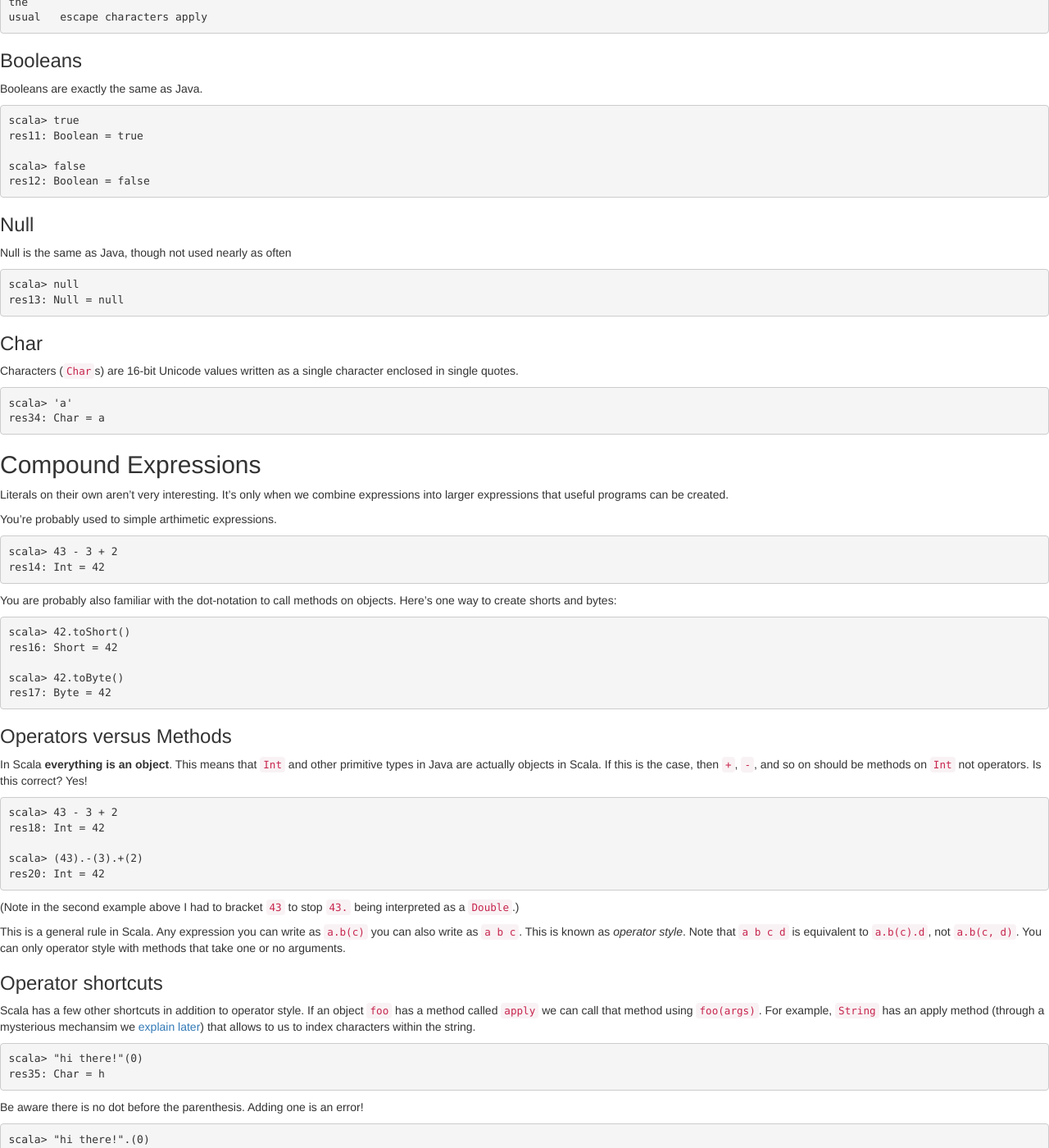
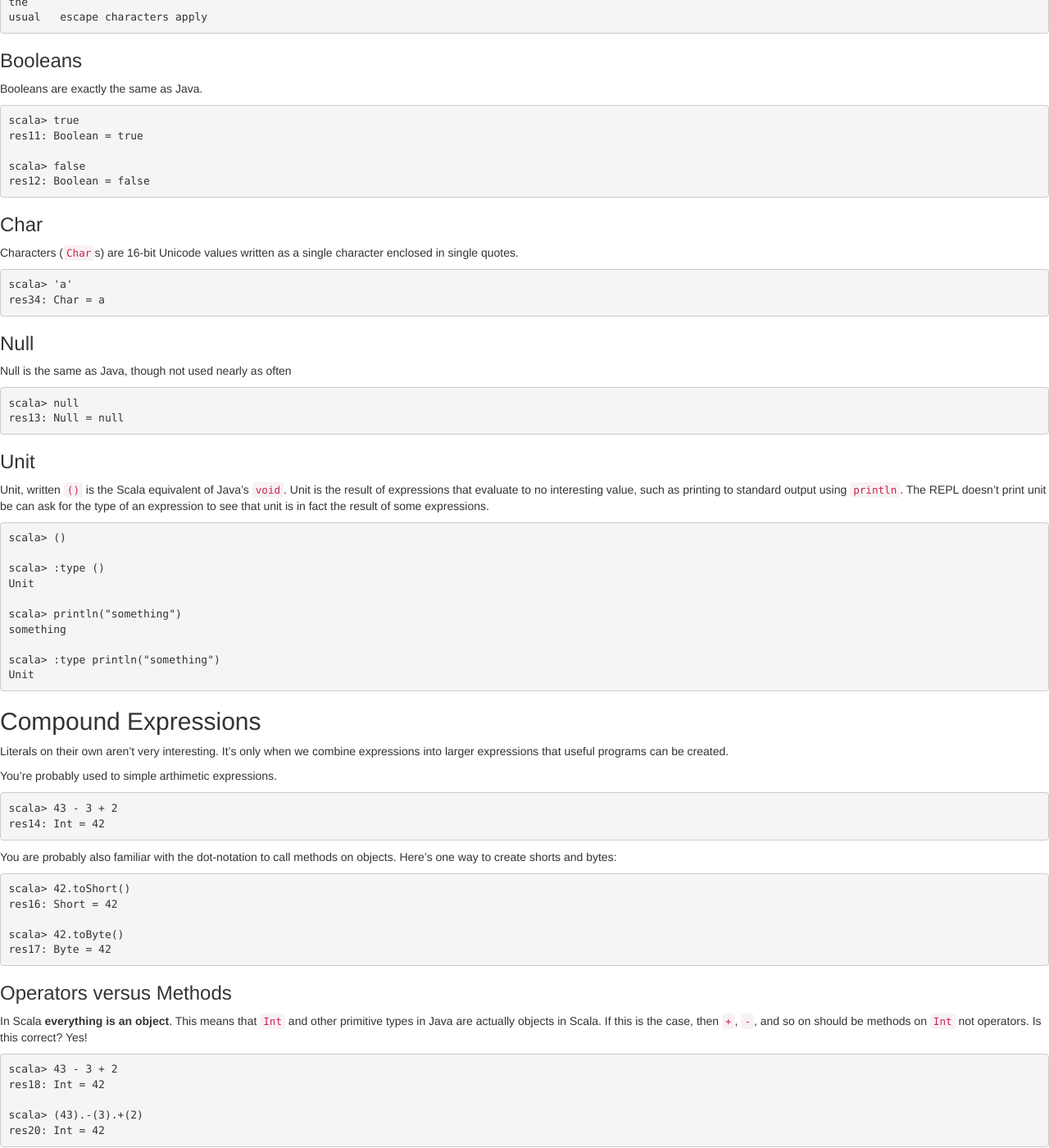
Before and after one commit to underscoreio/essential-scala, a Jekyll site: the page built from scala-basics/expressions.md, in a window 1280 px wide and 1400 px high, scrolled down 1058 px. Shown: the whole window at 82% size. Built offline with Jekyll 4.4.1, drawn with Linux system fonts in a browser that asks for light colours; nearby versions of some CDN libraries; library files that are not in the unit come from our copies.

Commit message:
Add Unit

```diff
--- a/scala-basics/expressions.md
+++ b/scala-basics/expressions.md
@@ -65,6 +65,15 @@ scala> false
 res12: Boolean = false
 {% endhighlight %}
 
+### Char
+
+Characters (`Char`s) are 16-bit Unicode values written as a single character enclosed in single quotes.
+
+{% highlight scala %}
+scala> 'a'
+res34: Char = a
+{% endhighlight %}
+
 ### Null
 
 Null is the same as Java, though not used nearly as often
@@ -74,14 +83,23 @@ scala> null
 res13: Null = null
 {% endhighlight %}
 
-### Char
+### Unit
 
-Characters (`Char`s) are 16-bit Unicode values written as a single character enclosed in single quotes.
+Unit, written `()` is the Scala equivalent of Java's `void`. Unit is the result of expressions that evaluate to no interesting value, such as printing to standard output using `println`. The REPL doesn't print unit be can ask for the type of an expression to see that unit is in fact the result of some expressions.
 
 {% highlight scala %}
-scala> 'a'
-res34: Char = a
+scala> ()
+
+scala> :type ()
+Unit
+
+scala> println("something")
+something
+
+scala> :type println("something")
+Unit
 {% endhighlight %}
+
 
 ## Compound Expressions
 
```
